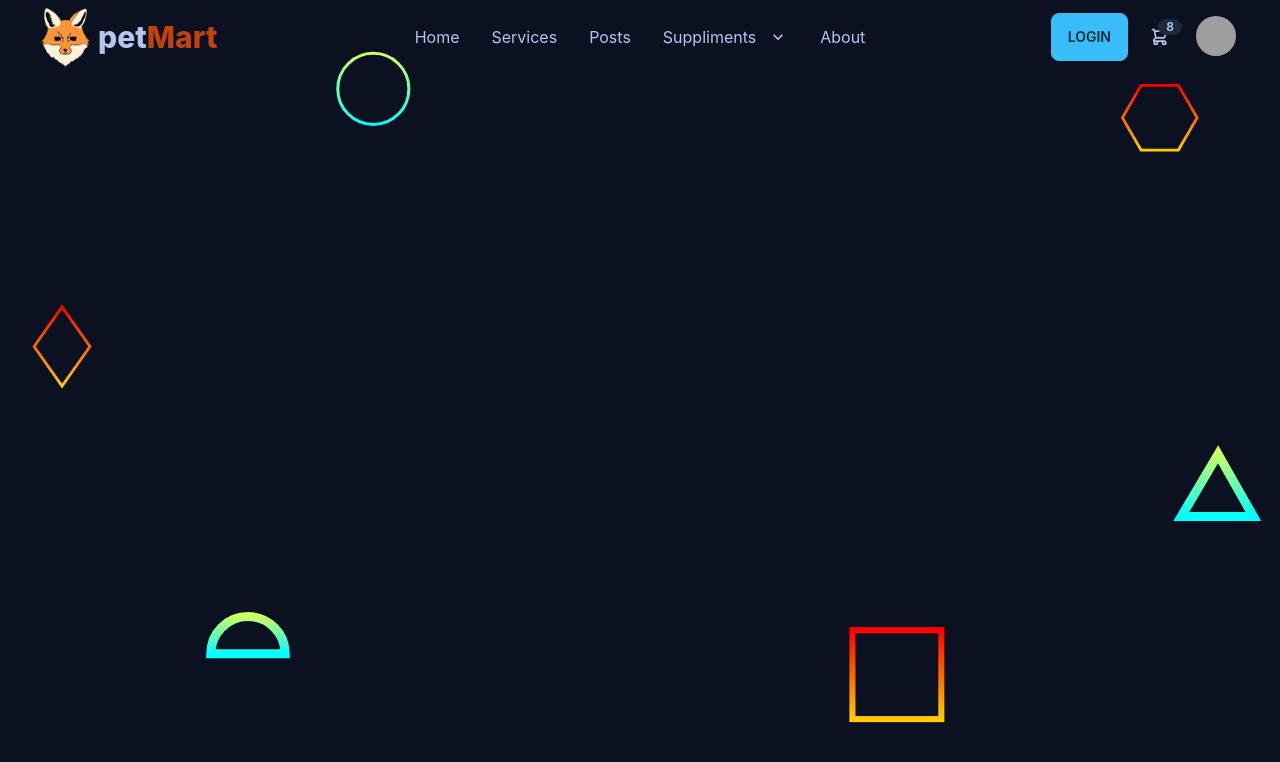
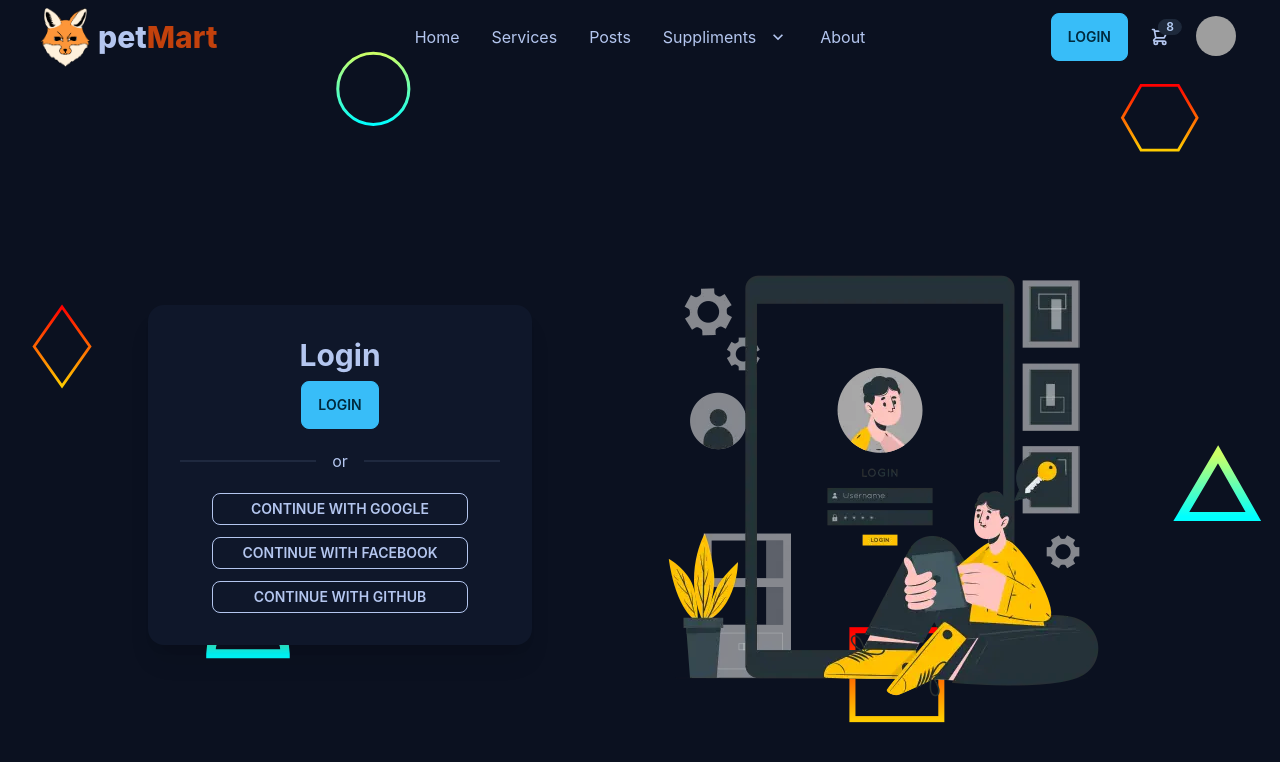
Before and after one commit to abir14016/petmart-client, a React (Create React App) app: page /login in a window 1280 px wide. Shown: the top 762 px of the page. Built offline with nearby package versions, Linux system fonts and the light colour scheme; grey boxes are pictures that could not be loaded.

Commit message:
sign in with google

```diff
--- a/package.json
+++ b/package.json
@@ -12,8 +12,10 @@
     "@testing-library/react": "^13.4.0",
     "@testing-library/user-event": "^13.5.0",
     "daisyui": "^2.51.3",
+    "firebase": "^9.17.2",
     "react": "^18.2.0",
     "react-dom": "^18.2.0",
+    "react-firebase-hooks": "^5.1.1",
     "react-router-dom": "^6.8.2",
     "react-scripts": "5.0.1",
     "web-vitals": "^2.1.4"
--- a/src/App.js
+++ b/src/App.js
@@ -5,6 +5,8 @@ import Home from './Pages/Home/Home/Home';
 import Header from './Pages/Shared/Header/Header';
 import backgroundImage from "./assets/background/scattered-forcefields.svg";
 import Posts from './Pages/Posts/Posts';
+import Login from './Pages/Authentication/Login/Login';
+import Regester from './Pages/Authentication/Regester/Regester';
 
 function App() {
   const background = {
@@ -20,6 +22,8 @@ function App() {
       <Header />
       <Routes>
         <Route path='/' element={<Home />} />
+        <Route path='/login' element={<Login />} />
+        <Route path='/regester' element={<Regester />} />
         <Route path='/posts' element={<Posts />} />
       </Routes>
       {/* <Footer /> */}
--- /dev/null
+++ b/src/Pages/Authentication/Login/Login.js
@@ -0,0 +1,46 @@
+import React from 'react';
+import loginImage from "../../../assets/auth/login.webp";
+import { useSignInWithGoogle } from 'react-firebase-hooks/auth';
+import auth from '../../../firebase.init';
+
+const Login = () => {
+    const [signInWithGoogle, user, loading, error] = useSignInWithGoogle(auth);
+    if (user) {
+        console.log(user);
+    }
+    return (
+        <div className='md:flex justify-evenly items-center px-2 md:px-8 lg:px-12 h-screen'>
+            <div>
+                <div className="card w-96 bg-base-100 shadow-xl">
+                    <div className="card-body">
+                        <h2 className="text-center text-3xl font-bold">Login</h2>
+                        <div className="card-actions justify-center">
+                            <button className="btn btn-primary btn-md">Login</button>
+                        </div>
+                        <div className="divider">or</div>
+                        <div className='flex flex-col gap-3'>
+                            <div>
+                                <button
+                                    onClick={() => signInWithGoogle()}
+                                    className="btn btn-outline btn-wide btn-sm">
+                                    Continue with google
+                                </button>
+                            </div>
+                            <div>
+                                <button className="btn btn-outline btn-wide btn-sm">Continue with Facebook</button>
+                            </div>
+                            <div>
+                                <button className="btn btn-outline btn-wide btn-sm">Continue with Github</button>
+                            </div>
+                        </div>
+                    </div>
+                </div>
+            </div>
+            <div>
+                <img src={loginImage} alt="loginImage" />
+            </div>
+        </div>
+    );
+};
+
+export default Login;
--- /dev/null
+++ b/src/Pages/Authentication/Regester/Regester.js
@@ -0,0 +1,11 @@
+import React from 'react';
+
+const Regester = () => {
+    return (
+        <div>
+            Regestration page
+        </div>
+    );
+};
+
+export default Regester;
--- a/src/Pages/Home/Home/Service/Service.js
+++ b/src/Pages/Home/Home/Service/Service.js
@@ -8,10 +8,10 @@ const Service = ({ service }) => {
     library.add(fas, faFontAwesome, faReact, faNode, faJsSquare, faStethoscope, faShoppingCart, faMoneyCheckDollar, faTruckFast, faBone, faBasketball);
     const { title, icon, details, color } = service;
     return (
-        <div className='border border-slate-800 p-8'>
+        <div className='border border-slate-800 p-8 bg-base-300'>
             <div className='transition ease-in-out delay-150 hover:-translate-y-1 hover:scale-110 duration-300'>
                 <div>
-                    <FontAwesomeIcon style={{ color: `${color}` }} className='text-3xl' icon={icon}></FontAwesomeIcon>
+                    <FontAwesomeIcon style={{ color: `${color}` }} className='text-4xl' icon={icon}></FontAwesomeIcon>
                     <p className='text-xl font-bold'>{title}</p>
                 </div>
                 <div className='mt-3'>
--- a/src/Pages/Home/Services/Services.js
+++ b/src/Pages/Home/Services/Services.js
@@ -19,7 +19,7 @@ const Services = () => {
                 <div>
                     <h1 className='text-4xl'>Our <span className='text-primary'>Services</span></h1>
                     <h5>services we provide</h5>
-                    <div className='grid sm:grid-cols-1 md:grid-cols-2 lg:grid-cols-3 px-8 md:px-12 lg:px-16 mt-8 md:mt-10 lg:mt-12'>
+                    <div className='grid sm:grid-cols-1 md:grid-cols-2 lg:grid-cols-3 px-8 md:px-16 lg:px-32 mt-8 md:mt-10 lg:mt-12'>
                         {
                             services.map(service => <Service
                                 service={service}
--- a/src/Pages/Post/Post.js
+++ b/src/Pages/Post/Post.js
@@ -42,7 +42,7 @@ const Post = ({ post }) => {
                             <p className='text-2xl font-bold text-pink-700'>{petPrice}</p>
                         </div>
                         <div>
-                            <button className='btn btn-secondary btn-sm'>Oredr Now</button>
+                            <button className='btn btn-secondary btn-xs md:btn-sm'>Oredr Now</button>
                         </div>
                     </div>
                     <p className='text-xs'>pet code: {postId}</p>
@@ -50,7 +50,7 @@ const Post = ({ post }) => {
                 <p className='text-slate-500'>{details}</p>
             </div>
             <div>
-                <img className='w-full h-[600px]' src={petImage} alt="petImage" />
+                <img className='w-full h-[300px] md:h-[400px] lg:h-[600px]' src={petImage} alt="petImage" />
             </div>
             <div className='flex justify-between px-4 md:px-6 lg:px-8 mt-2'>
                 <div className='flex justify-center items-center font-bold'>
--- a/src/Pages/Posts/Posts.js
+++ b/src/Pages/Posts/Posts.js
@@ -9,7 +9,7 @@ const Posts = () => {
             .then(data => setPosts(data));
     }, [])
     return (
-        <div className="md:grid grid-cols-3 gap-4 px-8 md:px-12 lg:px-16">
+        <div className="md:grid grid-cols-3 gap-4 px-2 md:px-8 lg:px-16">
             <div className="col-span-1 border">
                 <h2>Create Post</h2>
             </div>
--- a/src/Pages/Shared/Header/Header.js
+++ b/src/Pages/Shared/Header/Header.js
@@ -47,7 +47,7 @@ const Header = () => {
                 </ul>
             </div>
             <div className="navbar-end flex">
-                <button className='btn btn-primary'>Login</button>
+                <Link to="/login" className='btn btn-primary'>Login</Link>
                 <div className="dropdown dropdown-end ml-2">
                     <label tabIndex={0} className="btn btn-ghost btn-circle">
                         <div className="indicator">
--- /dev/null
+++ b/src/firebase.init.js
@@ -0,0 +1,21 @@
+// Import the functions you need from the SDKs you need
+import { initializeApp } from "firebase/app";
+import { getAuth } from "firebase/auth";
+// TODO: Add SDKs for Firebase products that you want to use
+// https://firebase.google.com/docs/web/setup#available-libraries
+
+// Your web app's Firebase configuration
+const firebaseConfig = {
+    apiKey: "AIzaSyA5MyzqANIAGcE95h_TfezyMAv6-4m09wI",
+    authDomain: "petmart-fa687.firebaseapp.com",
+    projectId: "petmart-fa687",
+    storageBucket: "petmart-fa687.appspot.com",
+    appId: "1:494408203115:web:bfa18b43a7bd9b20492a2e",
+    messagingSenderId: "494408203115",
+};
+// Initialize Firebase
+const app = initializeApp(firebaseConfig);
+
+const auth = getAuth(app);
+
+export default auth;
```
Also changed, not shown: src/assets/auth/login.webp (added), 1 other file (tests, documents, lock files or other folders).
